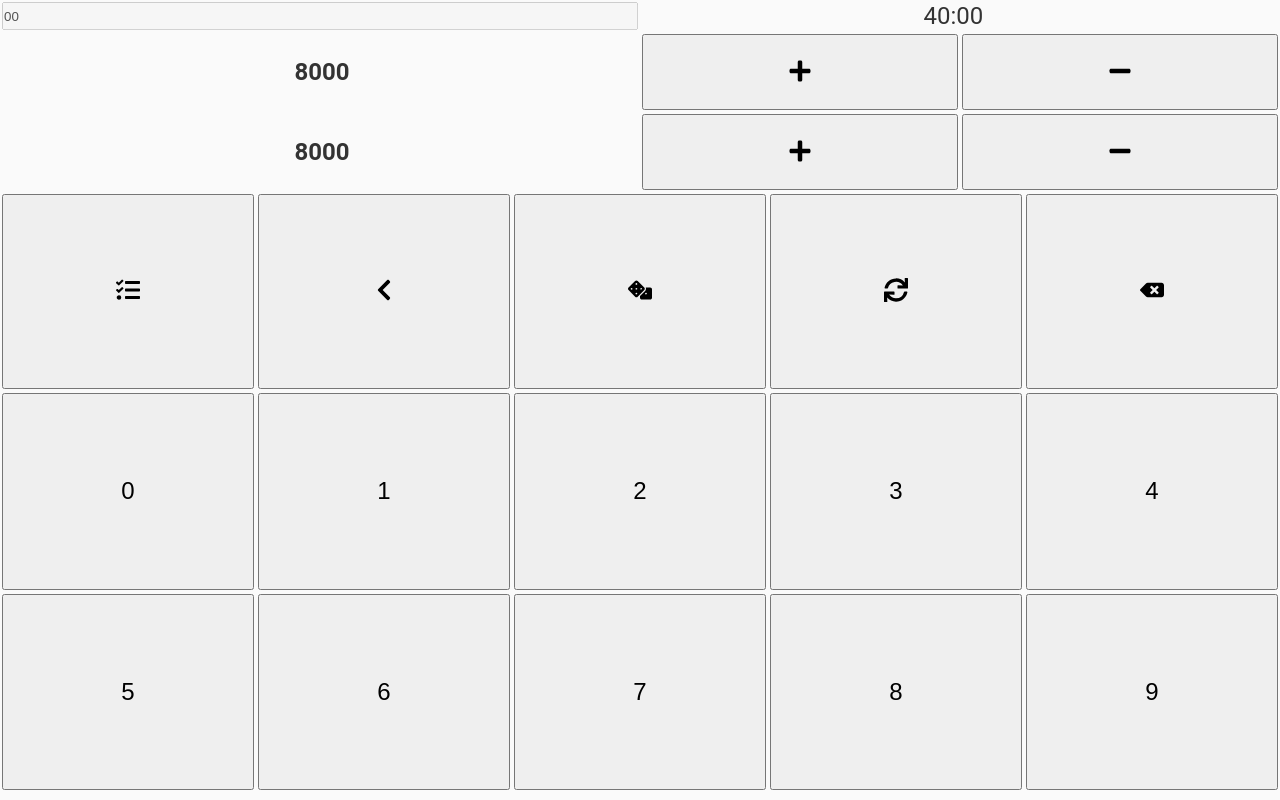
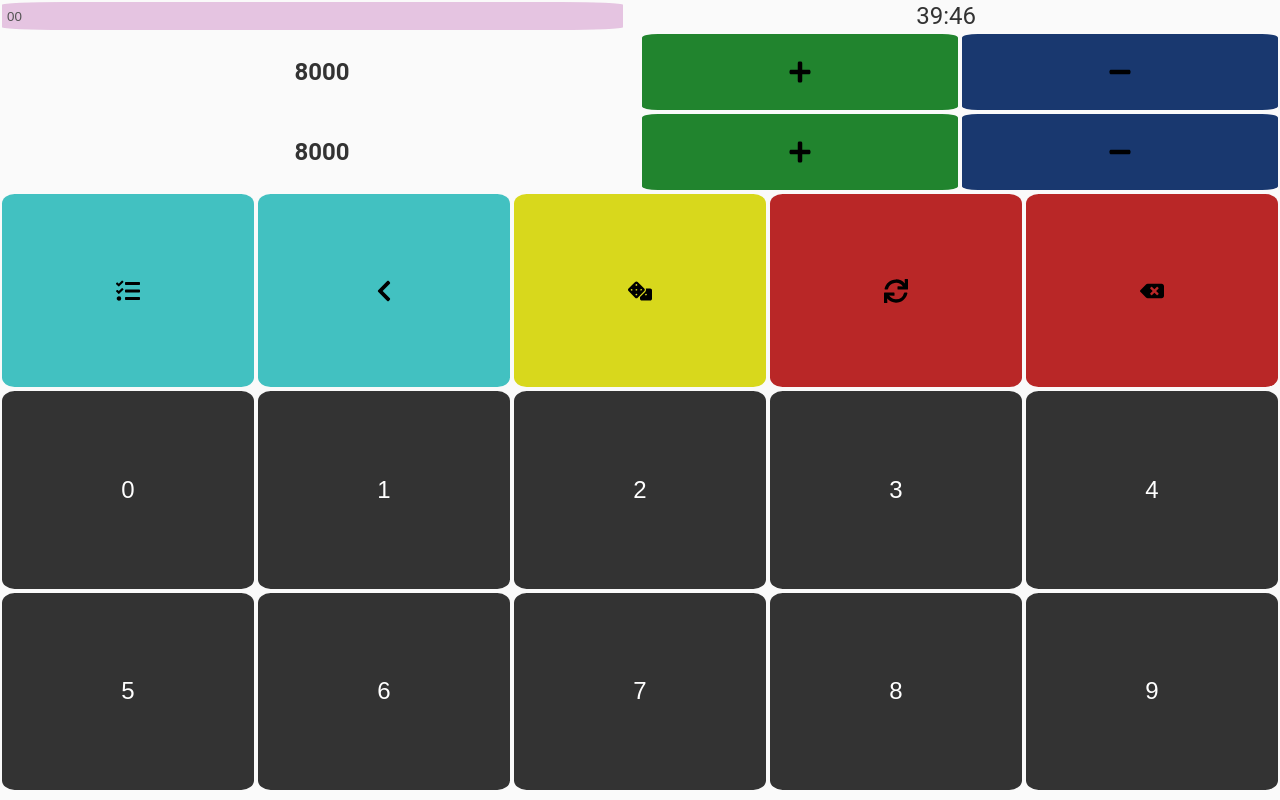
Before and after one commit to mugarate12/ygoDuelCalculator, a React (Create React App) app: page / in a window 1280 px wide. Built offline with nearby package versions, Linux system fonts and the light colour scheme.

Commit message:
Changes on styles for components

```diff
--- a/src/components/CalculatorDisplay/styles.tsx
+++ b/src/components/CalculatorDisplay/styles.tsx
@@ -1,5 +1,13 @@
 import styled from 'styled-components'
 
 export const Input = styled.input`
-  width: 100%;
+  width: 95%;
+
+  padding: 2px;
+  padding-left: 5px;
+
+  border: 0 none;
+  border-radius: 10%;
+
+  background-color: #E5C4E1;
 `
--- a/src/components/IconButton/index.tsx
+++ b/src/components/IconButton/index.tsx
@@ -7,12 +7,14 @@ import * as Styled from './styles'
 interface IconButtonInterface {
   onClick?: () => void;
   Icon?: StyledComponent<IconType, any>;
+  color?: string;
 }
 
-const IconButton: React.FC<IconButtonInterface> = ({ onClick, Icon }) => {
+const IconButton: React.FC<IconButtonInterface> = ({ onClick, Icon, color }) => {
   return (
     <Styled.ButtonContainer
       onClick={() => !!onClick ? onClick() : {}}
+      color={color}
     >
       {!!Icon ? <Icon /> : null}
     </Styled.ButtonContainer>
--- a/src/components/IconButton/styles.tsx
+++ b/src/components/IconButton/styles.tsx
@@ -2,4 +2,19 @@ import styled from 'styled-components'
 
 export const ButtonContainer = styled.button`
   margin: 2px;
+
+  display: flex;
+  justify-content: center;
+  align-items: center;
+
+  background-color: ${props => props.color};
+
+  border: 0 none;
+  border-radius: 5%;
+
+  cursor: pointer;
+
+  :hover {
+    opacity: 0.8;
+  }
 `
--- a/src/components/NumberButton/index.tsx
+++ b/src/components/NumberButton/index.tsx
@@ -1,16 +1,33 @@
-import React from 'react'
+import React, { useState }  from 'react'
 
 import * as Styled from './styles'
 
 interface NumberButtonInterface {
   number: number;
   onClick?: () => void;
+  player?: 1 | 2;
 }
 
-const NumberButton: React.FC<NumberButtonInterface> = ({ number, onClick }) => {
+const NumberButton: React.FC<NumberButtonInterface> = ({ number, onClick, player }) => {
+  const [color] = useState(SetColor())
+
+  function SetColor() {
+    if (player === 1) {
+      return {
+        buttonColor: '#333',
+        numberTextColor: '#FFF'
+      }
+    } else {
+      return {
+        buttonColor: 'EBE2E2',
+        numberTextColor: '#333'
+      }
+    }
+  }
+
   return (
-    <Styled.Button onClick={() => !!onClick ? onClick() : {}} >
-      <Styled.NumberText>{number}</Styled.NumberText>
+    <Styled.Button onClick={() => !!onClick ? onClick() : {}} color={color.buttonColor} >
+      <Styled.NumberText color={color.numberTextColor} >{number}</Styled.NumberText>
     </Styled.Button>
   )
 }
--- a/src/components/NumberButton/styles.tsx
+++ b/src/components/NumberButton/styles.tsx
@@ -2,9 +2,26 @@ import styled from 'styled-components'
 
 export const Button = styled.button`
   margin: 2px;
+
+  display: flex;
+  justify-content: center;
+  align-items: center;
+
+  background-color: ${props => props.color};
+
+  border: 0 none;
+  border-radius: 5%;
+
+  cursor: pointer;
+
+  :hover {
+    opacity: 0.8;
+  }
 `
 
 export const NumberText = styled.p`
   font-size: 24px;
   font-size: 1.5rem;
+
+  color: ${props => props.color};
 `
--- a/src/containers/PlayerOneActions/index.tsx
+++ b/src/containers/PlayerOneActions/index.tsx
@@ -28,23 +28,23 @@ const PlayerOneActions: React.FC<PlayerOneActionsInterface> = ({
 }) => {
   return (
     <Styled.Container>
-      <IconButton Icon={Styled.HistoryIcon} onClick={() => historyFunction()} />
-      <IconButton Icon={Styled.BackIcon} onClick={() => undoFunction()} />
-      <IconButton Icon={diceIcon} onClick={() => changeDiceFunction(1)} />
-      <IconButton Icon={Styled.ReloadIcon} onClick={() => reloadFunction()} />
-      <IconButton Icon={Styled.BackspaceIcon} onClick={() => backSpaceFunction(1)} />
+      <IconButton Icon={Styled.HistoryIcon} onClick={() => historyFunction()} color='#42C1C1' />
+      <IconButton Icon={Styled.BackIcon} onClick={() => undoFunction()} color='#42C1C1' />
+      <IconButton Icon={diceIcon} onClick={() => changeDiceFunction(1)} color='#D8D81C' />
+      <IconButton Icon={Styled.ReloadIcon} onClick={() => reloadFunction()} color='#B92727' />
+      <IconButton Icon={Styled.BackspaceIcon} onClick={() => backSpaceFunction(1)} color='#B92727' />
 
-      <NumberButton number={0} onClick={() => handleCalculateFunction(0, 1)} />
-      <NumberButton number={1} onClick={() => handleCalculateFunction(1, 1)} />
-      <NumberButton number={2} onClick={() => handleCalculateFunction(2, 1)} />
-      <NumberButton number={3} onClick={() => handleCalculateFunction(3, 1)} />
-      <NumberButton number={4} onClick={() => handleCalculateFunction(4, 1)} />
+      <NumberButton number={0} onClick={() => handleCalculateFunction(0, 1)} player={1} />
+      <NumberButton number={1} onClick={() => handleCalculateFunction(1, 1)} player={1} />
+      <NumberButton number={2} onClick={() => handleCalculateFunction(2, 1)} player={1} />
+      <NumberButton number={3} onClick={() => handleCalculateFunction(3, 1)} player={1} />
+      <NumberButton number={4} onClick={() => handleCalculateFunction(4, 1)} player={1} />
 
-      <NumberButton number={5} onClick={() => handleCalculateFunction(5, 1)} />
-      <NumberButton number={6} onClick={() => handleCalculateFunction(6, 1)} />
-      <NumberButton number={7} onClick={() => handleCalculateFunction(7, 1)} />
-      <NumberButton number={8} onClick={() => handleCalculateFunction(8, 1)} />
-      <NumberButton number={9} onClick={() => handleCalculateFunction(9, 1)} />
+      <NumberButton number={5} onClick={() => handleCalculateFunction(5, 1)} player={1} />
+      <NumberButton number={6} onClick={() => handleCalculateFunction(6, 1)} player={1} />
+      <NumberButton number={7} onClick={() => handleCalculateFunction(7, 1)} player={1} />
+      <NumberButton number={8} onClick={() => handleCalculateFunction(8, 1)} player={1} />
+      <NumberButton number={9} onClick={() => handleCalculateFunction(9, 1)} player={1} />
     </Styled.Container>
   )
 }
--- a/src/containers/PlayerOneActions/styles.tsx
+++ b/src/containers/PlayerOneActions/styles.tsx
@@ -10,7 +10,7 @@ const iconsSize = '24px'
 
 export const Container = styled.div`
   width: 100%;
-  height: 40vh;
+  height: 35vh;
 
 
   display: grid;
--- a/src/containers/PlayerTwoActions/styles.tsx
+++ b/src/containers/PlayerTwoActions/styles.tsx
@@ -10,7 +10,7 @@ const iconsSize = '24px'
 
 export const Container = styled.div`
   width: 100%;
-  height: 40vh;
+  height: 35vh;
 
   display: grid;
   grid-template-columns: repeat(5, 1fr);
--- a/src/pages/Home/index.tsx
+++ b/src/pages/Home/index.tsx
@@ -1,4 +1,4 @@
-import React, { useState } from 'react'
+import React, { useState, useEffect } from 'react'
 import { IconType } from 'react-icons'
 import { StyledComponent } from 'styled-components'
 
@@ -14,6 +14,9 @@ import GameHistory from './../../components/GameHistory/index'
 import PlayerOneActions from './../../containers/PlayerOneActions/index'
 import PlayerTwoActions from './../../containers/PlayerTwoActions/index'
 
+let minutes = 40
+let seconds = 0
+
 export default function Home() {
   const [calculatorValue, setCalculatorValue] = useState<string>('00')
   const [calculatorPlayerTwoValue, setCalculatorPlayerTwoValue] = useState<string>('00')
@@ -23,26 +26,33 @@ export default function Home() {
   const [dice2, setDice2] = useState<StyledComponent<IconType, any>>(Styled.GenericDice)
   const [eventList, setEventList] = useState<Array<string>>([])
   const [showGameHistory, setShowGameHistory] = useState<boolean>(false)
-  const [time] = useState<string>('40:00')
+  const [time, setTime] = useState<string>(calculateTime())
 
-  // setInterval(() => {
-  //   let [minutes, seconds] = time.split(':')
-  //   let numberMinutes = Number(minutes)
-  //   let numberSeconds = Number(seconds)
+  useEffect(() => {
+    const timer = setTimeout(() => {
+      setTime(calculateTime())
+    }, 1000)
 
-  //   if (numberMinutes === 0 && numberSeconds === 0) {
-  //     setTime('TIME')
+    return () => clearTimeout(timer)
+  })
 
-  //   } else if (numberSeconds === 0) {
-  //     numberMinutes -= 1
-  //     numberSeconds = 60
+  function calculateTime() {
+    const timeOut = seconds === 0 && minutes === 0
+    const nextMinute = seconds === 0 && minutes !== 0
 
-  //   } else {
-  //     numberSeconds -= 1
-  //   }
+    if (timeOut) {
+      return 'TIME'
+    } else if (nextMinute) {
+      minutes -= 1
+      seconds = 60
 
-  //   setTime(`${numberMinutes}:${numberSeconds}`)
-  // }, 10000)
+      return `${minutes}:${seconds}`
+    } else {
+      seconds -= 1
+
+      return `${minutes}:${seconds}`
+    }
+  }
 
   function addEventToList(eventDescription: string) {
     setEventList([eventDescription, ...eventList])
@@ -244,11 +254,21 @@ export default function Home() {
           </Styled.CalculatorValueMobileContainer>
 
           <Styled.ActionButtonsContainer>
-            <IconButton Icon={Styled.PlusIcon} onClick={() => handleChangeCalcalatorValue(2, 'plus')} />
-            <IconButton Icon={Styled.MinusIcon} onClick={() => handleChangeCalcalatorValue(2, 'minus')} />
+            <IconButton Icon={Styled.PlusIcon} onClick={() => handleChangeCalcalatorValue(2, 'plus')} color='#21842E' />
+            <IconButton Icon={Styled.MinusIcon} onClick={() => handleChangeCalcalatorValue(2, 'minus')} color='#19386F' />
           </Styled.ActionButtonsContainer>
         </Styled.ButtonsContainer>
       </Styled.PlayerTwoPointsContainer>
+
+      <Styled.TimerMobileContainer>
+        <Styled.TimerContainer>
+          <Styled.TimerContent>{time}</Styled.TimerContent>
+        </Styled.TimerContainer>
+
+        <Styled.TimerPlayerTwoContainer>
+          <Styled.TimerContent>{time}</Styled.TimerContent>
+        </Styled.TimerPlayerTwoContainer>
+      </Styled.TimerMobileContainer>
 
       <Styled.PlayerOnePointsContainer>
         <LifePointsDisplay playerLifePoints={playerOneLifePoints} />
@@ -259,8 +279,8 @@ export default function Home() {
           </Styled.CalculatorValueMobileContainer>
 
           <Styled.ActionButtonsContainer>
-            <IconButton Icon={Styled.PlusIcon} onClick={() => handleChangeCalcalatorValue(1, 'plus')} />
-            <IconButton Icon={Styled.MinusIcon} onClick={() => handleChangeCalcalatorValue(1, 'minus')} />
+            <IconButton Icon={Styled.PlusIcon} onClick={() => handleChangeCalcalatorValue(1, 'plus')} color='#21842E' />
+            <IconButton Icon={Styled.MinusIcon} onClick={() => handleChangeCalcalatorValue(1, 'minus')} color='#19386F' />
           </Styled.ActionButtonsContainer>
         </Styled.ButtonsContainer>
       </Styled.PlayerOnePointsContainer>
--- a/src/pages/Home/styles.tsx
+++ b/src/pages/Home/styles.tsx
@@ -68,18 +68,60 @@ export const CalculatorValueDesktopContainer = styled.div`
   }
 `
 
+export const TimerMobileContainer = styled.div`
+  width: 100%;
+  height: 30px;
+
+  display: flex;
+  flex-direction: row;
+
+  border-top-width: 1px;
+  border-top-style: solid;
+  border-top-color: #333;
+
+  border-bottom-width: 1px;
+  border-bottom-style: solid;
+  border-bottom-color: #333;
+
+  @media (min-width: 450px) {
+    display: none;
+  }
+`
+
 export const TimerContainer = styled.div`
   width: 100%;
-  /* height: 100%; */
 
   display: flex;
   justify-content: center;
   align-items: center;
+
+  border-right-width: 1px;
+  border-right-style: solid;
+  border-right-color: #333;
+
+  @media (min-width: 450px) {
+    border: 0 none;
+  }
+`
+
+export const TimerPlayerTwoContainer = styled.div`
+  width: 100%;
+
+  display: flex;
+  justify-content: center;
+  align-items: center;
+
+  transform: rotate(180deg);
 `
 
 export const TimerContent = styled.p`
-  font-size: 24px;
-  font-size: 1.5rem;
+  font-size: 16px;
+  font-size: 1rem;
+
+  @media (min-width: 450px) {
+    font-size: 24px;
+    font-size: 1.5rem;
+  }
 `
 
 // icons with buttons
```
Also changed, not shown: src/containers/PlayerTwoActions/index.tsx (+15 -15 lines), 1 other file (tests, documents, lock files or other folders).
